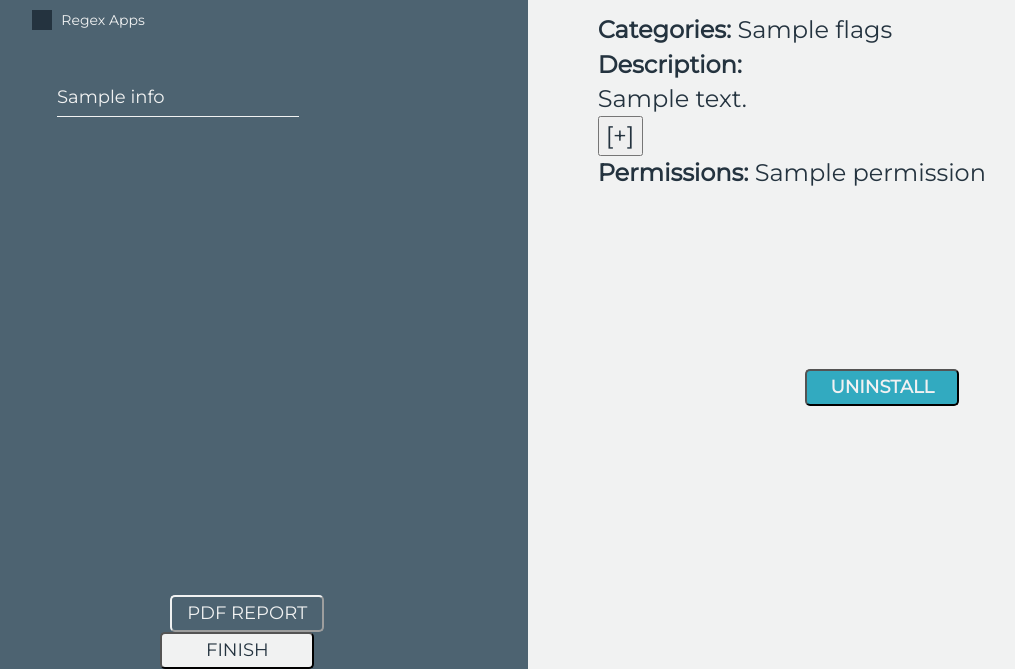
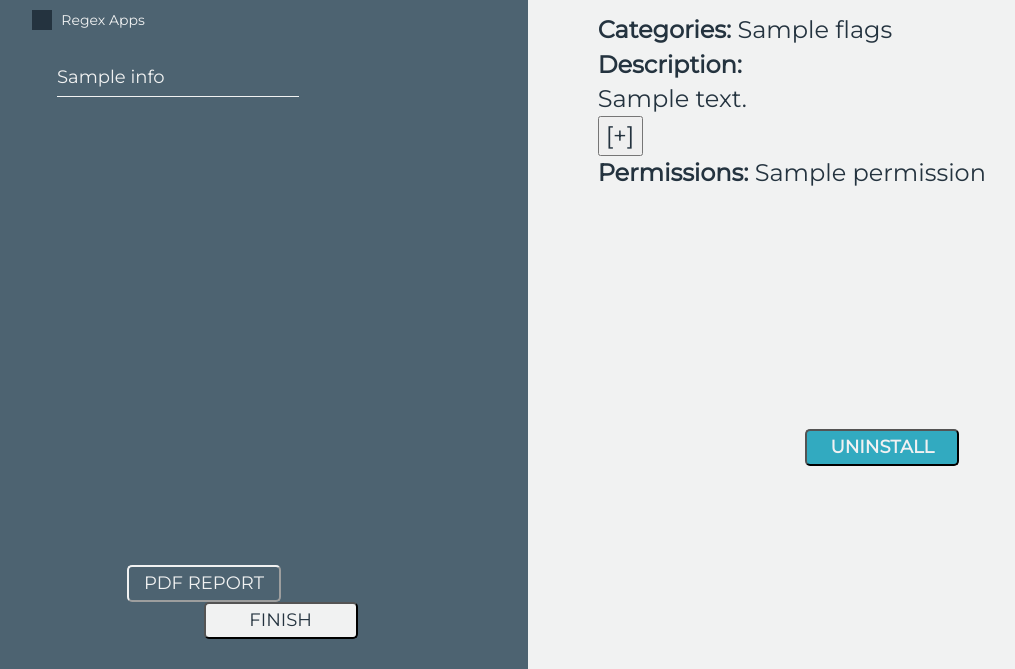
Before and after one commit to anmolseth02/anti-spyware, a Python web app: template templates/result.html in a window 1280 px wide. Shown: the part 131-800 px from the top of the page, without its empty margins (43-1058 px from the left). Run offline with Jinja, Linux system fonts and the light colour scheme; the template is opened without the code that fills it: most values are stand-ins (such as "Sample title", 1, 10 or a date in 2020); some libraries are stand-ins or nearby versions.

Commit message:
fixed uninstall, pdf report, finish buttons positions

```diff
--- a/templates/result.html
+++ b/templates/result.html
@@ -108,7 +108,7 @@
       /* background:grey; */
       text-align:center;
       padding-left:100px;
-      padding-top:30px;
+      padding-top:10px;
       /* position:inherit; */
       margin-right:0;
       /* background: red; */
@@ -312,7 +312,7 @@
   <div class="sidenav1">
     <div class="text1 results" style="padding-top:50px">Scan Results</div>
     <div class="text1 results" style="margin-top:10px;">
-      <div class="colorbox" style="background-color:#32AAC0;">&nbsp;&nbsp;&nbsp;&nbsp;</div><div style="font-size:14px;display:absolute"> &nbsp;&nbsp;&nbsp;&nbsp;&nbsp;&nbsp;&nbsp;&nbsp;On Store Dual-Use Apps</div></div>
+      <div class="colorbox" style="background-color:#32AAC0;">&nbsp;&nbsp;&nbsp;&nbsp;</div><div style="font-size:14px;display:absolute;"> &nbsp;&nbsp;&nbsp;&nbsp;&nbsp;&nbsp;&nbsp;&nbsp;On Store Dual-Use Apps</div></div>
     <div class="text1 results" style="margin-top:10px;">
       <div class="colorbox" style="background-color:#24333F;">&nbsp;&nbsp;&nbsp;&nbsp;</div><div style="font-size:14px;display:absolute"> &nbsp;&nbsp;&nbsp;&nbsp;&nbsp;&nbsp;&nbsp;&nbsp;Regex Apps</div></div>
 
@@ -324,13 +324,13 @@
         {% endfor %}
       </div>
     </div>
-    <div style="text-align:center;margin-top: 60px;">
+    <div style="text-align:center;margin-top: 30px;">
 
-      <form id="report_select" method="POST" action="/generate">
+      <form id="report_select" method="POST" action="/generate" style="float:left;padding-left:160px;">
         <input type="hidden" id="device" name="device" value="{{ device }}">
         <input id="next2" class="button3" type="submit" value="PDF REPORT">
       </form>
-      <form id="finish" method="GET" action="/">
+      <form id="finish" method="GET" action="/" style="float:right;padding-right:160px;">
         <input id="finish_button" class="button2" type="submit" value="FINISH">
       </form>
 
@@ -355,7 +355,7 @@
     {% else %}
     <div class="error" id="error"><b>{{ error }}</b></div>
     {% endif %}
-    <div id="uninstall" class="hidden" style="text-align:center">
+    <div id="uninstall" class="hidden" style="text-align:center;padding-top:60px;">
       <button class="button1" onclick="delete_app('{{ appid }}','{{ device }}', '{{ serial }}', this)" href="javascript:;" data-toggle="tooltip"><b>UNINSTALL</b></button></div>
   </div>
 </div>
```
Also changed, not shown: package-lock.json (added).
